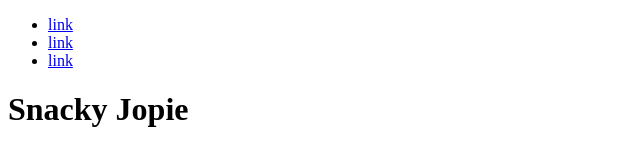
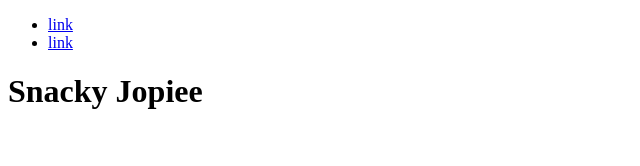
Before and after one commit to kelvin-vd-gaag/snackbar, a plain HTML site: page index.html in a window 1280 px wide. Shown: the whole page, without its empty margins (0-640 px from the left). Drawn offline with Linux system fonts and the light colour scheme.

Commit message:
typo fix

```diff
--- a/index.html
+++ b/index.html
@@ -9,10 +9,9 @@
   <ul>
     <li><a href="#">link</a></li>
     <li><a href="#">link</a></li>
-    <li><a href="#">link</a></li>
   </ul>
 </nav>
-<h1>Snacky Jopie</h1>
+<h1>Snacky Jopiee</h1>
 
 </body>
 </html>
```
